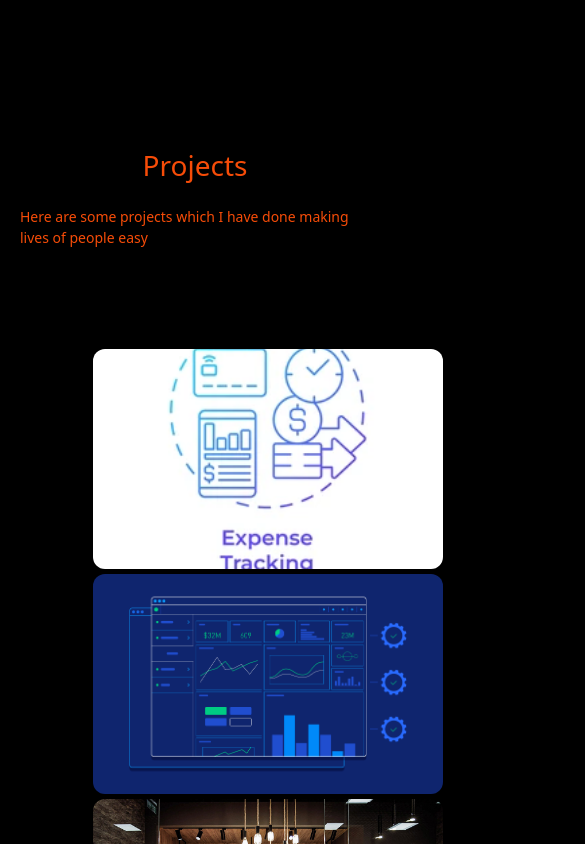
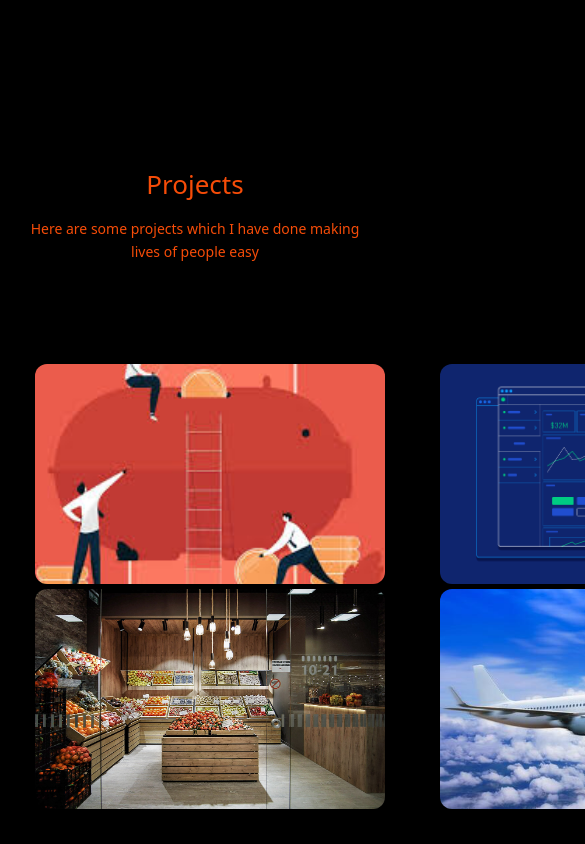
Before and after one commit to mathimalar-187/mathimalar-portfolio, a React (Vite) app: page / in a window 390 px wide. Shown: the part 1940-2784 px from the top of the page, 585 px wide, since content can reach past the window. Built offline with nearby package versions, Linux system fonts and the light colour scheme.

Commit message:
Updated portfolio UI and added images

```diff
--- a/src/components/TopContainer/projectcontainer.css
+++ b/src/components/TopContainer/projectcontainer.css
@@ -1,39 +1,49 @@
-@import url('https://fonts.googleapis.com/css2?family=Alata&family=Crimson+Text:ital,wght@0,400;0,600;0,700;1,400;1,600;1,700&family=Montserrat:ital,wght@0,100..900;1,100..900&family=Poppins:ital,wght@0,100;0,200;0,300;0,400;0,500;0,600;0,700;0,800;0,900;1,100;1,200;1,300;1,400;1,500;1,600;1,700;1,800;1,900&display=swap');
-.projectcontainer{
-    display: flex;
-    flex-direction:column ;
-    color:  #f64c08;
-    justify-content: center;
-    margin: 200px 0;
-    align-items: center;
+.projectcontainer {
+  display: flex;
+  flex-direction: column;
+  align-items: center;
+  color: #f64c08;
+  margin: 120px 0;      /* 200px romba perusu */
+  padding: 40px 20px;  /* consistent spacing */
+  text-align: center;
 }
-.projectcontainer > h1{
-    padding-bottom: 15px;
+
+.projectcontainer > h1 {
+  padding-bottom: 10px;
+  font-size: 36px;
 }
-.projectcontainer > p{
-    padding-bottom: 20px;
+
+.projectcontainer > p {
+  padding-bottom: 30px;
+  max-width: 600px;
+  line-height: 1.6;
 }
-.projectcontainer__project{
-    width: 60vw;
-    margin-top: 50px;
-    flex-wrap: wrap;
-     display: grid;
-  grid-template-columns: repeat(auto-fit, minmax(280px, 1fr));
-  gap: 25px;
+
+.projectcontainer__project {
+  width: 100%;
+  max-width: 1100px;
+  margin-top: 40px;
+
+  display: grid;
+  grid-template-columns: repeat(2, 1fr); /* 🔥 2 by 2 */
+  gap: 40px;
 }
-.projectcontainer {
-  padding: 60px 80px;
-}
+
+/* Mobile */
 @media (max-width: 768px) {
   .projectcontainer {
-    padding: 20px;
+    margin: 80px 0;
   }
 
-  .projectcontainer h1 {
-    font-size: 28px;
+  .projectcontainer > h1 {
+    font-size: 26px;
   }
 
-  .projectcontainer p {
+  .projectcontainer > p {
     font-size: 14px;
   }
+
+  .projectcontainer__project {
+    gap: 25px;
+  }
 }
--- a/src/components/TopContainer/projectcontainer.jsx
+++ b/src/components/TopContainer/projectcontainer.jsx
@@ -3,10 +3,10 @@ import { Element } from 'react-scroll'
 import Project1 from './project1'
 import './projectcontainer.css'
 
-import expense from '../../assets/expense.webp';
+import expense from '../../assets/exp.jpeg';
 import dashboard from '../../assets/dashboard.png';
 import fruit from '../../assets/fruit.jpg';
-import flight from '../../assets/flight.jpeg';
+import flight from '../../assets/fligh.jpg';
 
 
 const ProjectContainer = () => {
```
Also changed, not shown: src/assets/exp.jpeg (added), src/assets/fligh.jpg (added).
